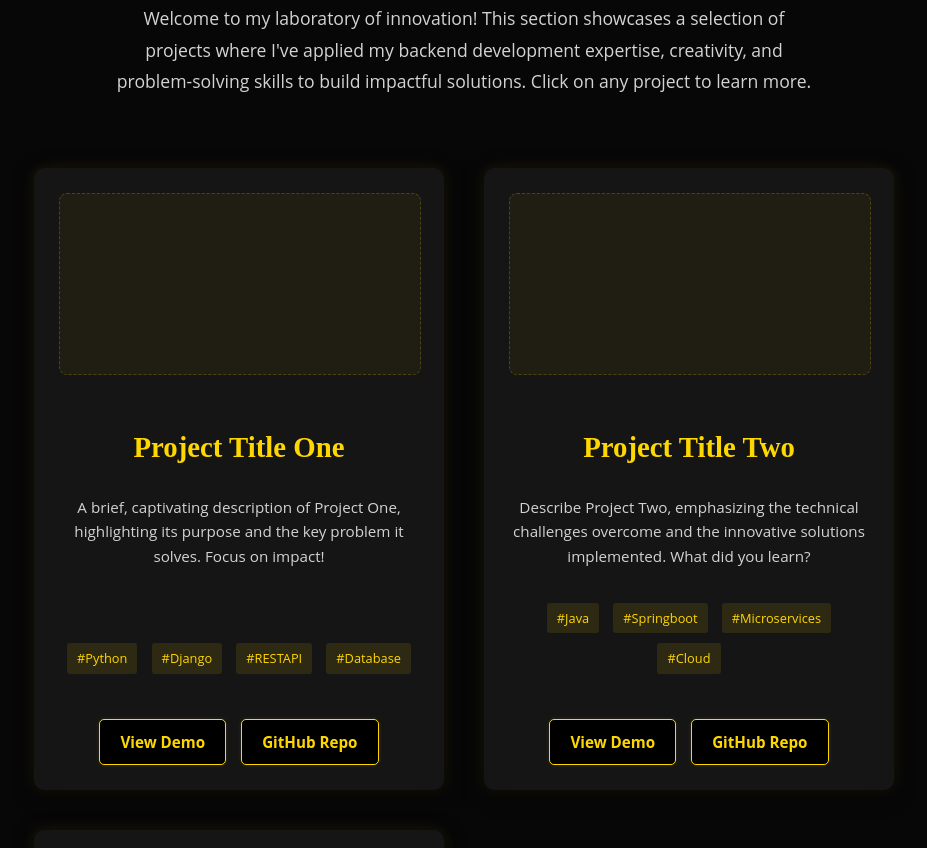
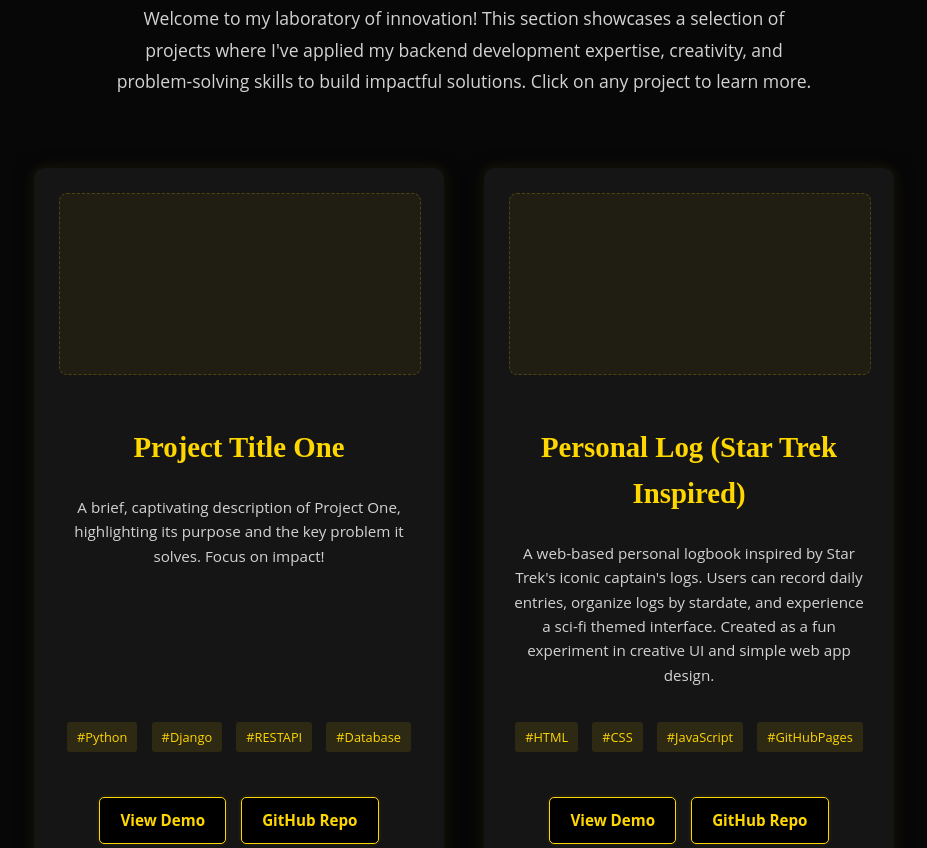
Before and after one commit to 2keller/kelvin-portifolio, a plain HTML site: page projects.html in a window 1280 px wide. Shown: the part 316-1164 px from the top of the page, without its empty margins (176-1103 px from the left). Drawn offline with Linux system fonts and the light colour scheme; a script that the page names is missing.

Commit message:
Update projects.html

```diff
--- a/projects.html
+++ b/projects.html
@@ -43,6 +43,44 @@
                 </div>
             </div>
 
+
+
+
+
+
+
+
+
+
+
+
+
+
+
+<div class="project-card">
+    <div class="project-image-placeholder">
+        <!-- Optionally, add an image:
+        <img src="https://2keller.github.io/personal-log-simple/logo.png" alt="Personal Log Logo" />
+        -->
+    </div>
+    <h3 class="project-title">Personal Log (Star Trek Inspired)</h3>
+    <p class="project-description">
+        A web-based personal logbook inspired by Star Trek's iconic captain's logs. Users can record daily entries, organize logs by stardate, and experience a sci-fi themed interface. Created as a fun experiment in creative UI and simple web app design.
+    </p>
+    <div class="project-tech-stack">
+        <span>#HTML</span> <span>#CSS</span> <span>#JavaScript</span> <span>#GitHubPages</span>
+    </div>
+    <div class="project-links">
+        <a href="https://2keller.github.io/personal-log-simple/" target="_blank" class="btn-project">View Demo</a>
+        <a href="https://github.com/2keller/personal-log-simple" target="_blank" class="btn-project">GitHub Repo</a>
+    </div>
+</div>
+
+
+
+
+
+
             <div class="project-card">
                 <div class="project-image-placeholder">
                     </div>
```
